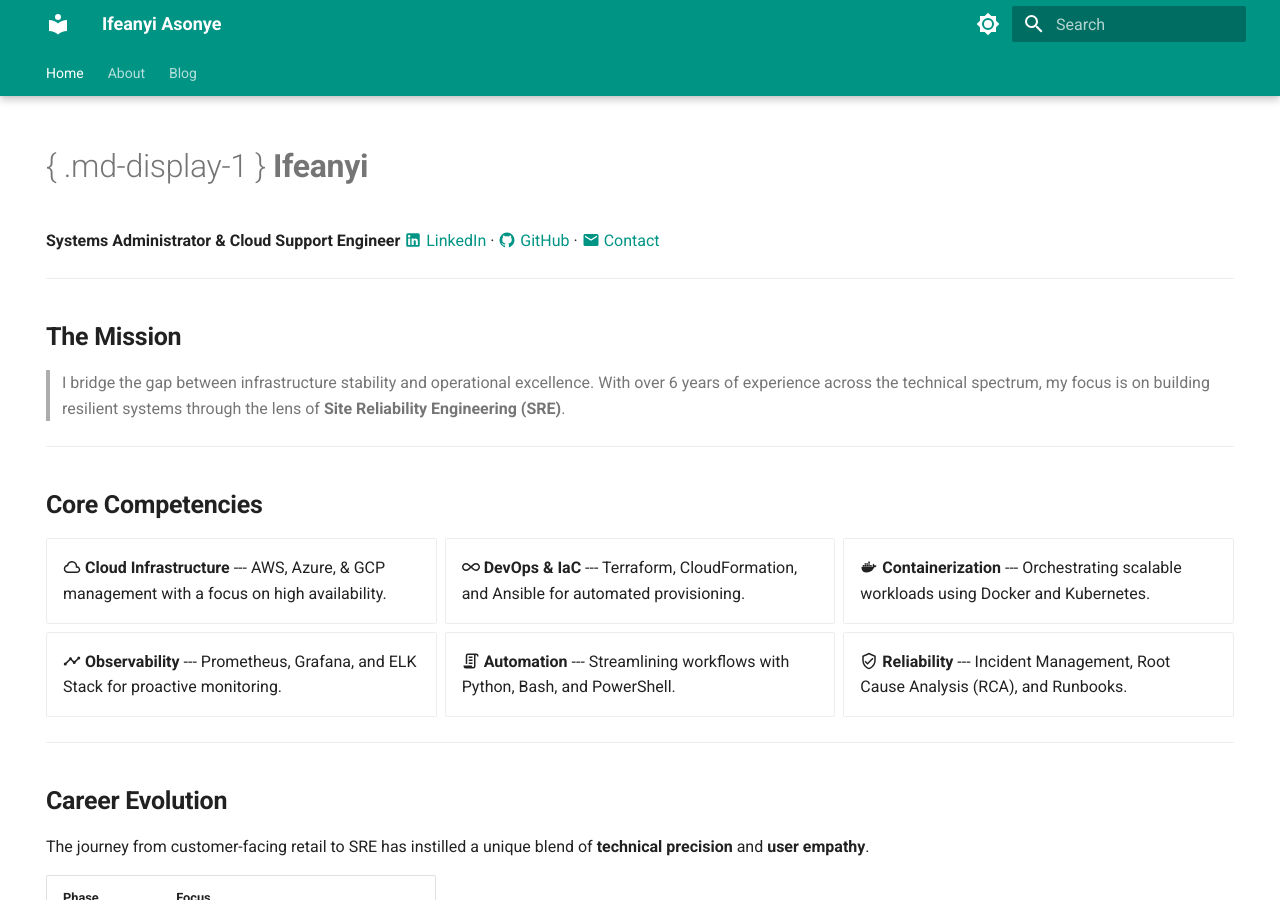
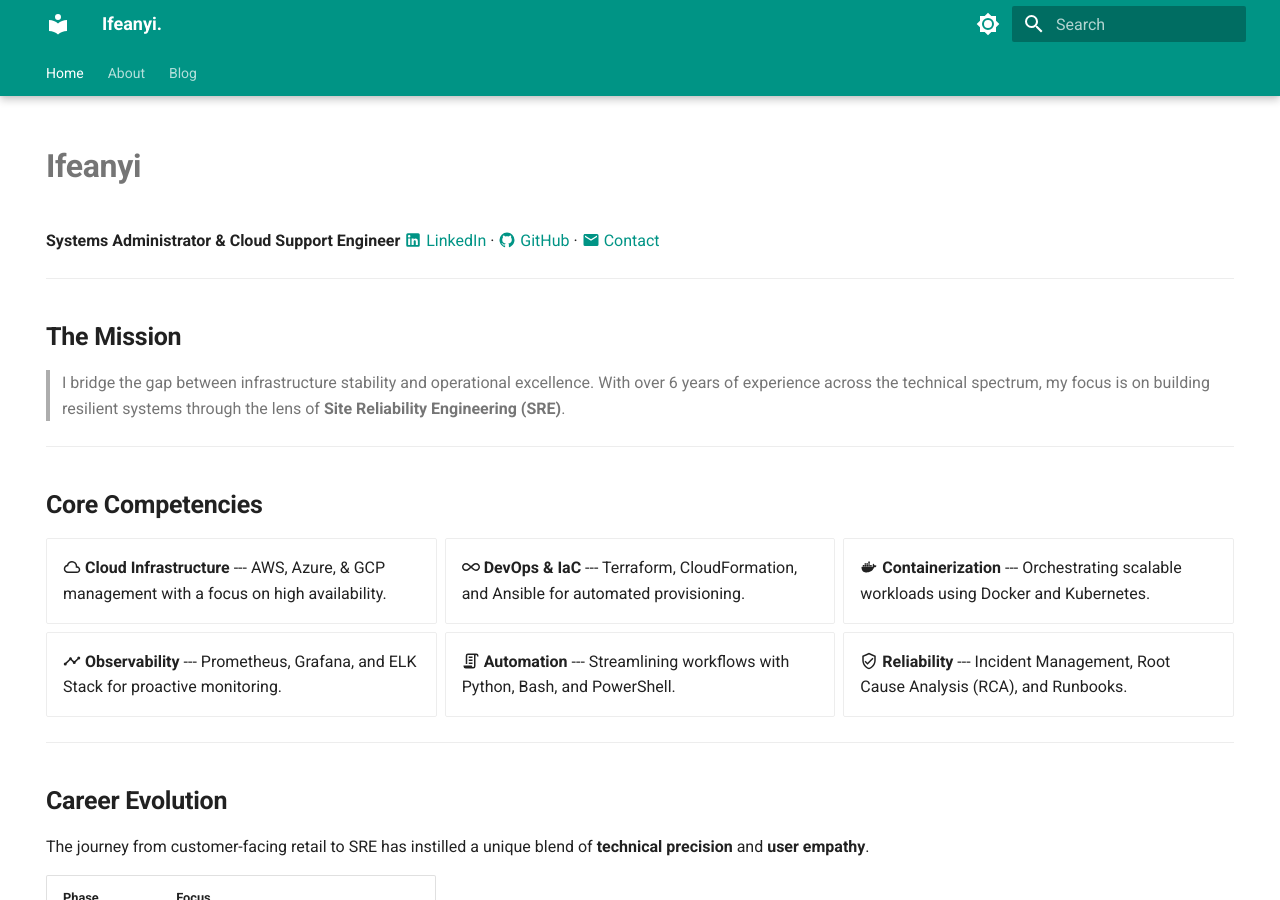
Before and after one commit to Ifeanyi-Asonye/Mysite, an MkDocs documentation site: the page built from docs/index.md, in a window 1280 px wide and 900 px high. Built offline with MkDocs 1.6.1 and Material for MkDocs 9.7.7, drawn with Linux system fonts in a browser that asks for light colours.

Commit message:
update index

```diff
--- a/docs/index.md
+++ b/docs/index.md
@@ -4,7 +4,7 @@ hide:
   - toc
 ---
 
-# { .md-display-1 } **Ifeanyi**
+# **Ifeanyi**
 
 **Systems Administrator & Cloud Support Engineer** [:material-linkedin: LinkedIn](https://linkedin.com/in/yourprofile) · [:material-github: GitHub](https://github.com/yourhandle) · [:material-email: Contact](mailto:your@email.com)
 
--- a/mkdocs.yml
+++ b/mkdocs.yml
@@ -1,4 +1,4 @@
-site_name: Ifeanyi Asonye
+site_name: Ifeanyi.
 site_url: https://mydomain.org/mysite
 theme:
   name: material
```
